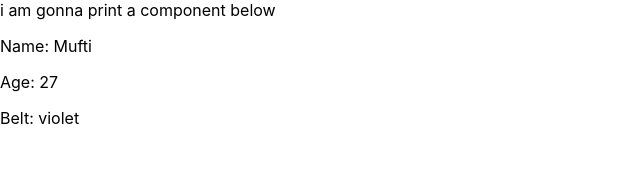
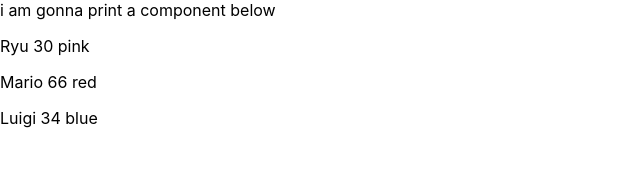
Before and after one commit to muftyy/react-getting-started, a React (Create React App) app: page / in a window 1280 px wide. Shown: the top 178 px of the page, without its empty margins (0-640 px from the left). Built offline with nearby package versions, Linux system fonts and the light colour scheme.

Commit message:
function and class-based components whooosh

```diff
--- a/src/App.js
+++ b/src/App.js
@@ -2,11 +2,19 @@ import React, { Component } from 'react';
 import Ninjas from './Ninjas';
 
 class App extends Component{
+  state = {
+    ninjas : [
+      {name: 'Ryu', age: 30, belt: 'pink', id: 1},
+      {name: 'Mario', age: 66, belt: 'red', id: 2},
+      {name: 'Luigi', age: 34, belt: 'blue', id: 3}
+    ]
+  }
+
   render(){
     return(
       <div>
         i am gonna print a component below
-        <Ninjas name="Mufti" age="27" belt="violet"/>
+        <Ninjas ninjas={this.state.ninjas}/>
       </div>
     )
   }
--- a/src/Ninjas.js
+++ b/src/Ninjas.js
@@ -1,16 +1,11 @@
-import React, { Component } from 'react';
+import React from 'react';
 
-class Ninjas extends Component{
-  render(){
-      const { name, age, belt } = this.props;
-    return(
-      <div className="ninjas">
-        <p>Name: {name}</p>
-        <p>Age: {age}</p>
-        <p>Belt: {belt}</p>
-      </div>
+const Ninjas = ({ninjas}) => {
+      return(
+        <div className="ninjas">
+          { ninjas.map(ninja => <p key={ninja.id}>{ninja.name} {ninja.age} {ninja.belt}</p>) }
+        </div>
     )
-  }
 }
 
 export default Ninjas;
```
